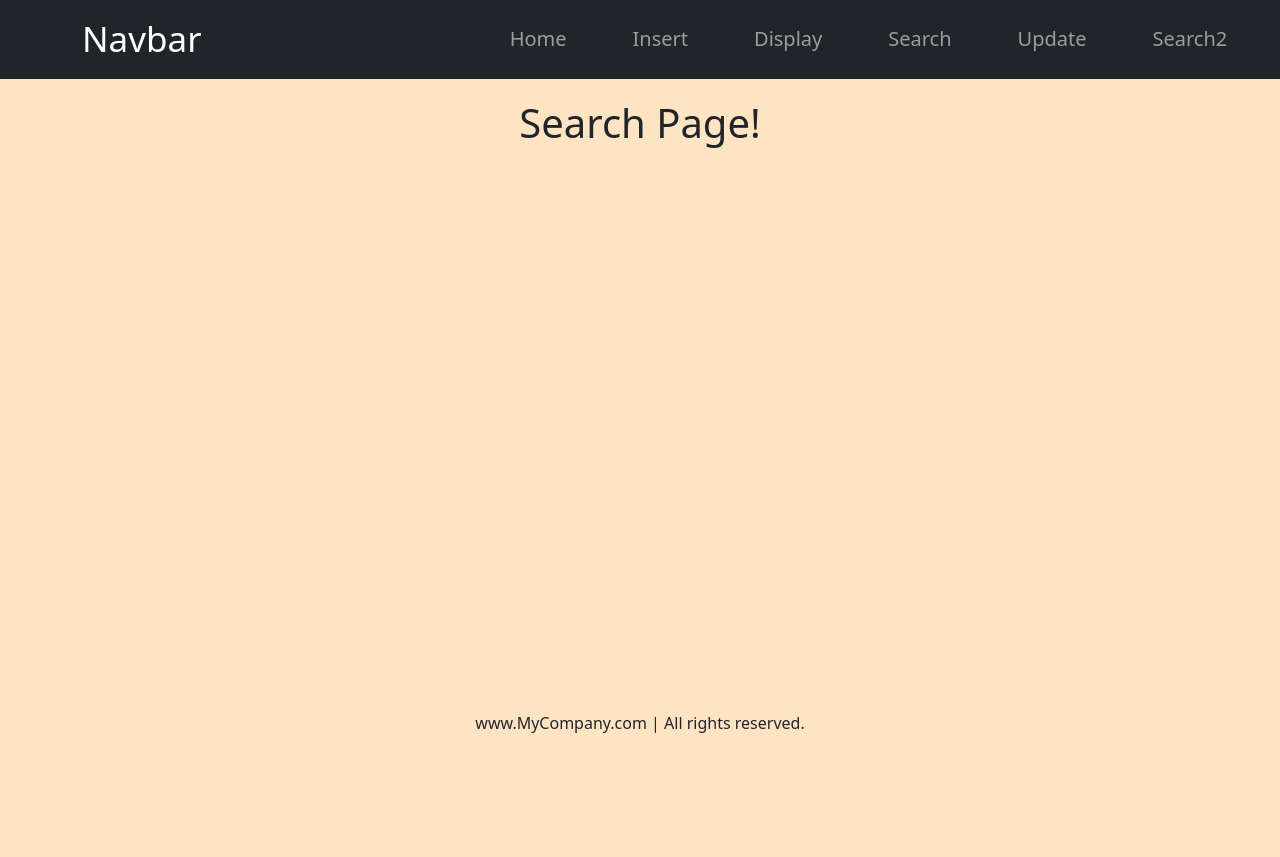
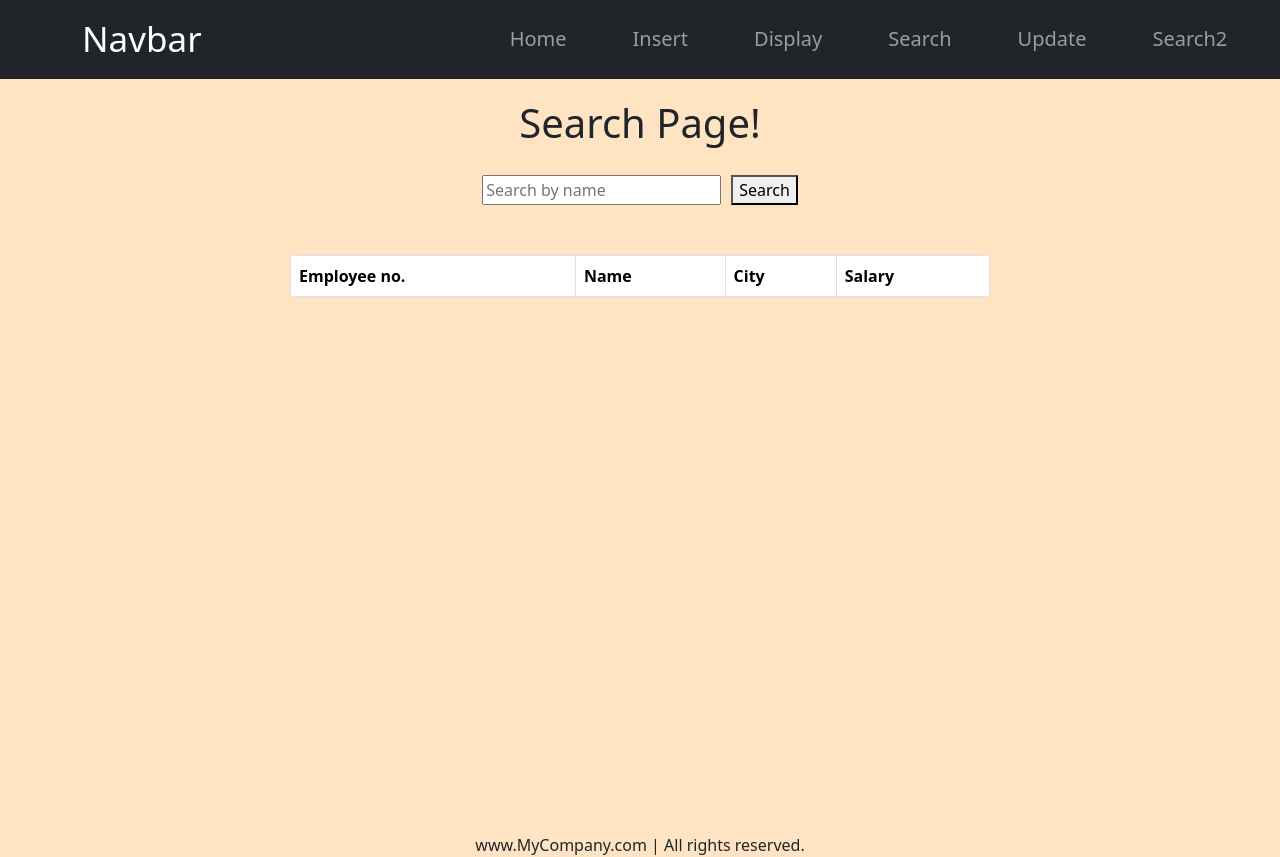
Before and after one commit to Ananya737/CRUD-in-React-, a React (Vite) app in the folder MyApp/: page /search in a window 1280 px wide. Before the commit the page ends 800 px from the top, so only its background shows below. Built offline with nearby package versions, Linux system fonts and the light colour scheme.

Commit message:
Search done

```diff
--- a/MyApp/src/Pages/Search.jsx
+++ b/MyApp/src/Pages/Search.jsx
@@ -1,9 +1,60 @@
+import axios from "axios";
+import { useState } from "react";
+import Table from 'react-bootstrap/Table';
+
+
 
 const Search=()=>{
+    const [name,setName]=useState("");
+    const [data,setData]=useState([]);
+    const search=async()=>{
+        let api=`http://localhost:3000/Students/?name=${name}`;
+        let res=await axios.get(api);
+        console.log(res.data);
+        setData(res.data);
+    }
+
+    let ans=data.map((key)=>{
+        return(
+            <>
+            <tr>
+                <td>{key.empno}</td>
+                <td>{key.name}</td>
+                <td>{key.city}</td>
+                <td>{key.salary}</td>
+            </tr>
+
+            </>
+        )
+    })
+
+
+
+
+
+
     return(
         <>
         <h1 style={{display:"flex",justifyContent:"center",backgroundColor:"bisque",padding:"20px"}}>Search Page!</h1>
 
+        <div style={{display:"flex",justifyContent:"center",gap:"10px",marginBottom:"50px"}}>
+        <input type="text" placeholder="Search by name" value={name} onChange={(e)=>{setName(e.target.value)}}/>
+        <button onClick={search}>Search</button>
+        </div>
+
+        <Table striped bordered hover style={{width:"700px",margin:"auto"}}>
+      <thead>
+        <tr>
+          <th>Employee no.</th>
+          <th>Name</th>
+          <th>City</th>
+          <th>Salary</th>
+        </tr>
+      </thead>
+      <tbody>
+        {ans}
+      </tbody>
+    </Table>
         </>
     )
 }
```
